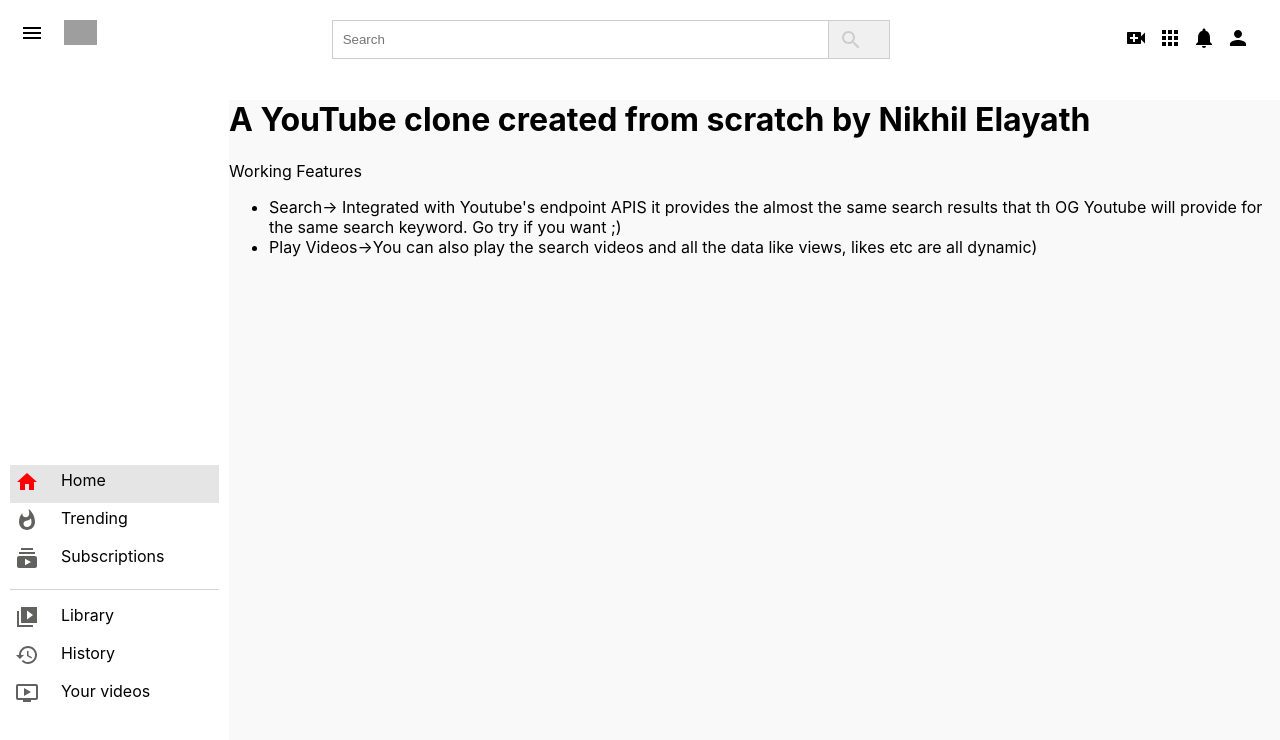
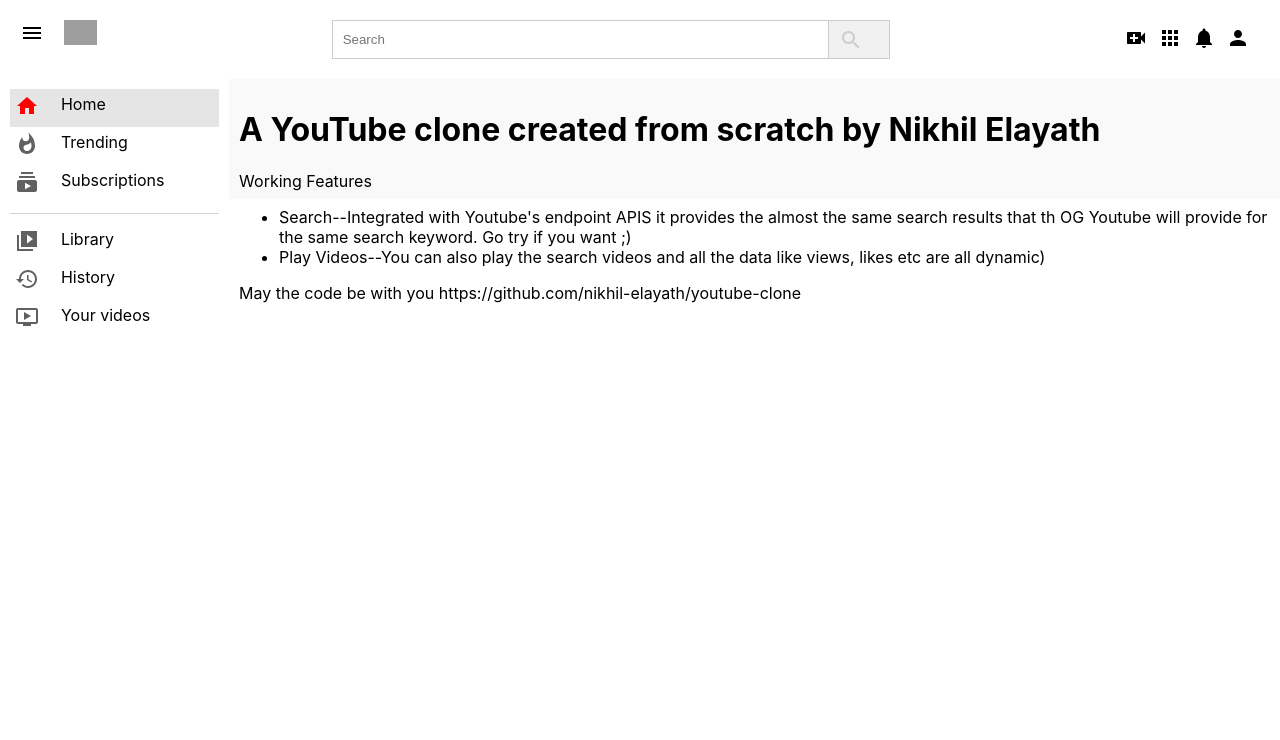
Before and after one commit to nikhil-elayath/youtube-clone, a React (Create React App) app in the folder client/: page / in a window 1280 px wide. Shown: the top 740 px of the page. Built offline with nearby package versions, Linux system fonts and the light colour scheme; grey boxes are pictures that could not be loaded; what javascript-time-ago would draw is missing.

Commit message:
cursor pointer added on sidebar

```diff
--- a/client/src/assests/styles/SideBar.css
+++ b/client/src/assests/styles/SideBar.css
@@ -1,6 +1,6 @@
 #mainContainer{
     background-color:white;
-    height: 1000px;
+    height: 100px;
     padding: 10px;
     align-content: center;
 }
@@ -10,6 +10,8 @@
     grid-column-gap: 0px;
     align-items: center;
     padding: 5px;
+    cursor: pointer;
+
 
 }
 #selectedHomeContainer{
@@ -20,6 +22,8 @@
     background-color:#E5E5E5;
     padding: 5px;
     /* color:#FF0000; */
+    cursor: pointer;
+
 
 }
 
@@ -35,6 +39,8 @@
     grid-template-columns: 1.5fr 5fr;
     grid-column-gap: 0px;
     padding: 5px;
+    cursor: pointer;
+
 
 
 }
@@ -45,6 +51,8 @@
     grid-column-gap: 0px;
     background-color: #E5E5E5;
     padding: 5px;
+    cursor: pointer;
+
 
 
 }
@@ -60,6 +68,8 @@
     grid-template-columns: 1.5fr 5fr;
     grid-column-gap: 0px;
     padding: 5px;
+    cursor: pointer;
+
 
 
 }
@@ -72,6 +82,7 @@
     grid-column-gap: 0px;
     background-color: #E5E5E5;
     padding: 5px;
+    cursor: pointer;
 
 
 }
@@ -80,6 +91,8 @@
     grid-template-columns: 1.5fr 5fr;
     grid-column-gap: 0px;
     padding: 5px;
+    cursor: pointer;
+
 
     /* background-color: #E5E5E5; */
 }
@@ -89,6 +102,8 @@
     grid-template-columns: 1.5fr 5fr;
     grid-column-gap: 0px;
     padding: 5px;
+    cursor: pointer;
+
 
     /* background-color: #E5E5E5; */
 }
@@ -98,6 +113,8 @@
     grid-template-columns: 1.5fr 5fr;
     grid-column-gap: 0px;
     padding: 5px;
+    cursor: pointer;
+
 
     /* background-color: #E5E5E5; */
 }
@@ -107,6 +124,8 @@
     grid-column-gap: 0px;
     background-color: #E5E5E5;
     padding: 5px;
+    cursor: pointer;
+
 
 }
 
@@ -117,6 +136,8 @@
     grid-column-gap: 0px;
     background-color: #E5E5E5;
     padding: 5px;
+    cursor: pointer;
+
 
 
 }
@@ -126,6 +147,7 @@
     grid-column-gap: 0px;
     background-color: #E5E5E5;
     padding: 5px;
+    cursor: pointer;
 
 
 }
@@ -135,6 +157,8 @@
     grid-column-gap: 0px;
     background-color: #E5E5E5;
     padding: 5px;
+    cursor: pointer;
+
 
 
 }
@@ -143,6 +167,8 @@
     grid-template-columns: 1.5fr 5fr;
     grid-column-gap: 0px;
     padding: 5px;
+    cursor: pointer;
+
 
 
 }
--- a/client/src/components/HomeSection.js
+++ b/client/src/components/HomeSection.js
@@ -9,14 +9,17 @@
 
 
     return (
-        <div style={{backgroundColor:"#f9f9f9", height:"1000px"}}>
+        <div style={{backgroundColor:"#f9f9f9", height:"100px", padding:"10px"}}>
             {/* <YouTube videoId="VEkj2sanAeU" /> */}
             <h1>A YouTube clone created from scratch by Nikhil Elayath </h1>
             <p>Working Features</p>
             <ul>
-                <li>Search-> Integrated with Youtube's endpoint APIS it provides the almost the same search results that th OG Youtube will provide for the same search keyword. Go try if you want ;) </li>
-                <li>Play Videos->You can also play the search videos and all the data like views, likes etc are all dynamic) </li>
+                <li>Search--Integrated with Youtube's endpoint APIS it provides the almost the same search results that th OG Youtube will provide for the same search keyword. Go try if you want ;) </li>
+                <li>Play Videos--You can also play the search videos and all the data like views, likes etc are all dynamic) </li>
             </ul>
+            <p> May the code be with you
+            https://github.com/nikhil-elayath/youtube-clone
+            </p>
         </div>
     )
 }
```
Also changed, not shown: 1 other file (tests, documents, lock files or other folders).
